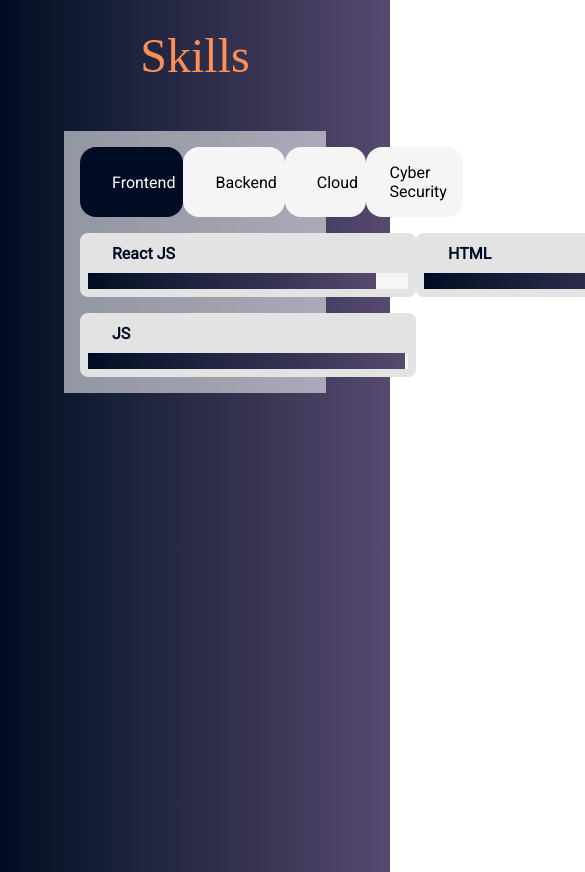
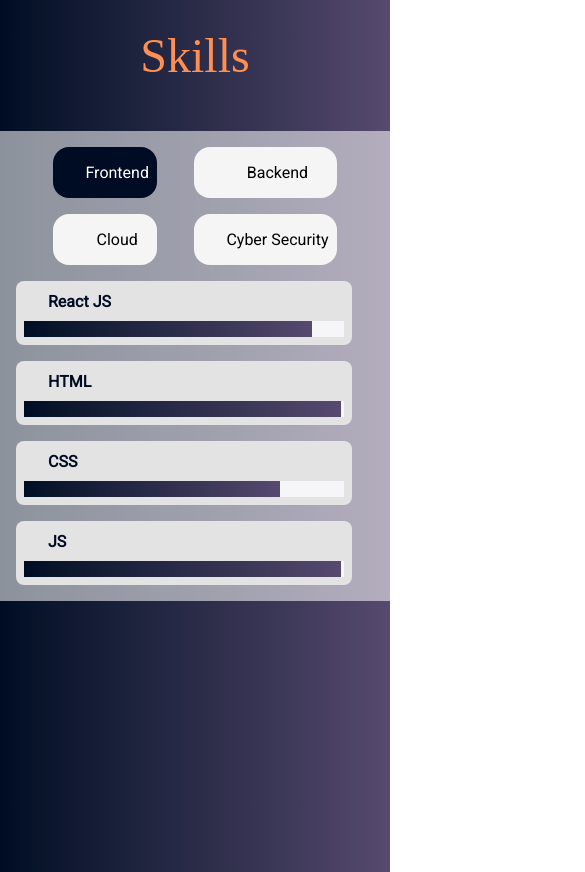
Before and after one commit to divu050704/Portfolio, a React (Vite) app: page / in a window 390 px wide. Shown: the part 1740-2612 px from the top of the page, 585 px wide, since content can reach past the window. Built offline with nearby package versions, Linux system fonts and the light colour scheme; some icons are missing; a web font is replaced by a local one.

Commit message:
updated css of skills component for mobiles

```diff
--- a/src/App.css
+++ b/src/App.css
@@ -269,4 +269,17 @@
   .about--card-content{
     font-size: 1rem;
   }
+  .Skills--card{
+    margin: 0;
+
+  }
+  .Skills--card-category{
+    width: 100%;
+    display: grid;
+    grid-template-columns: auto auto;
+    grid-row-gap: 1rem;
+  }
+  .Skills--card-content{
+    grid-template-columns: auto;
+  }
 }
```
